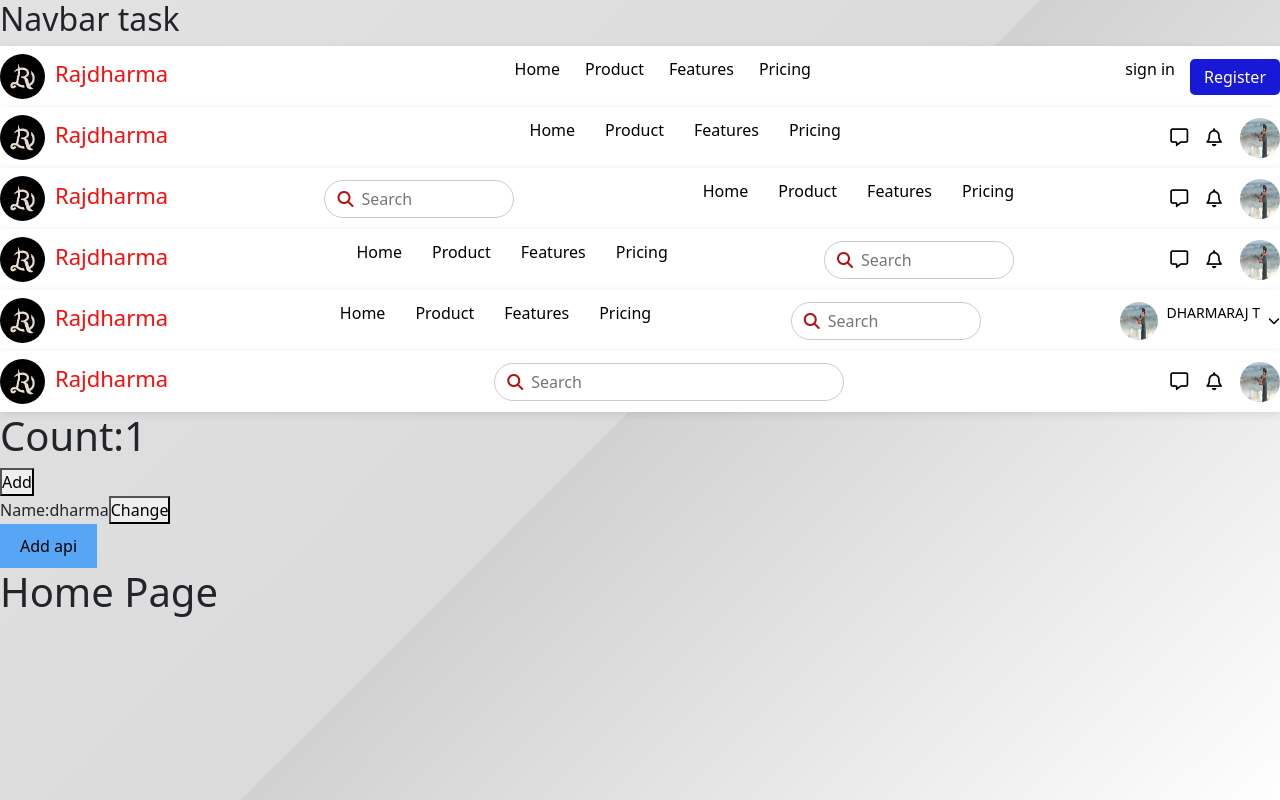
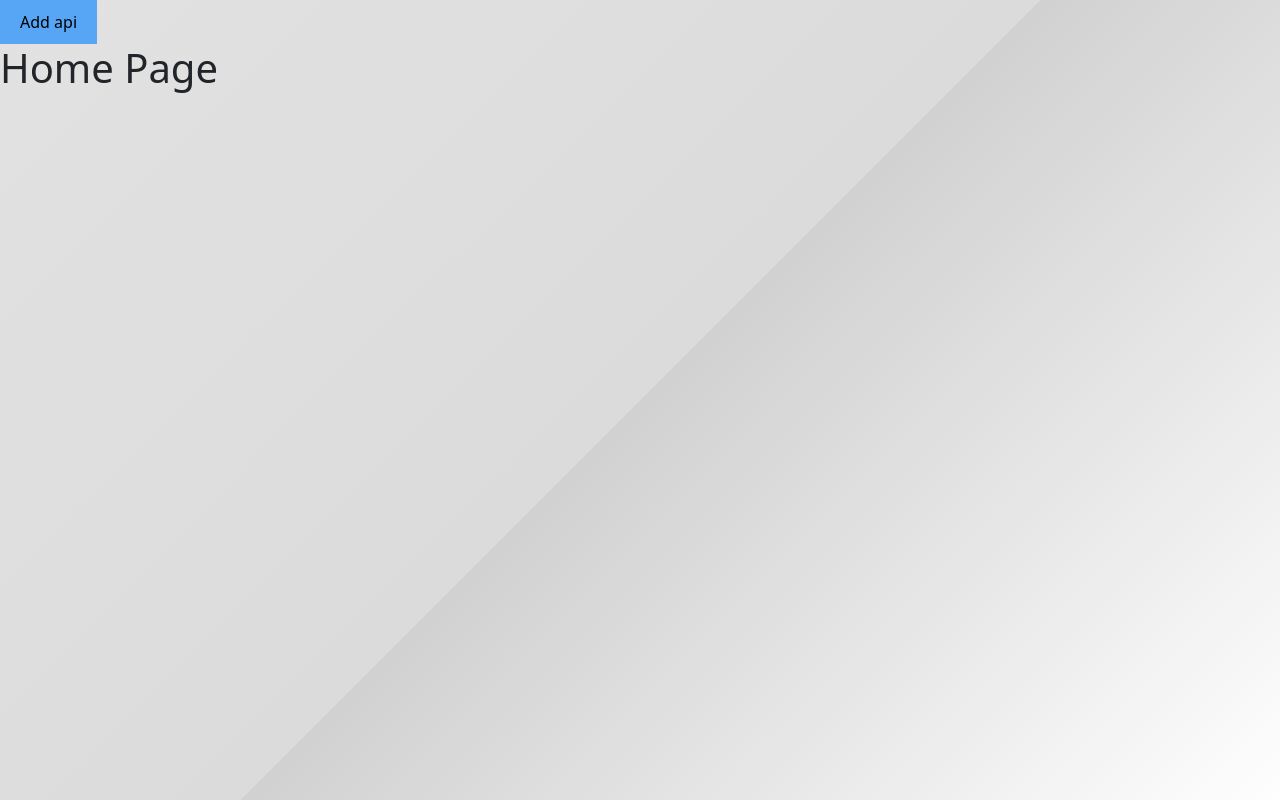
Before and after one commit to dharmaraj9595/react-project, a React (Vite) app: page / in a window 1280 px wide. Built offline with nearby package versions, Linux system fonts and the light colour scheme.

Commit message:
first commit

```diff
--- a/src/App.jsx
+++ b/src/App.jsx
@@ -29,18 +29,18 @@ function App() {
 
   return (
     <div>
-      <h2>Navbar task</h2>
+      {/* <h2>Navbar task</h2>  */}
 
-       <Navbar/>
+       {/* <Navbar/>
       <Navbar2/>
       <Navbar3/>
       <Navbar4/>
       <Navbar5/>
-      <Navbar6/>
+      <Navbar6/> */}
 
-  <Counter/>
+  {/* <Counter/> */}
 
-  <ChangeName/>
+  {/* <ChangeName/>  */}
 
        <ApiCall/>
 
```
